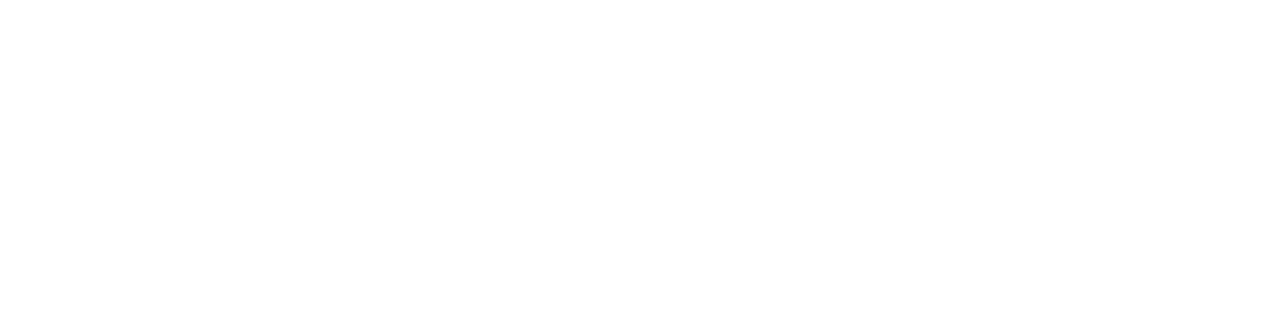
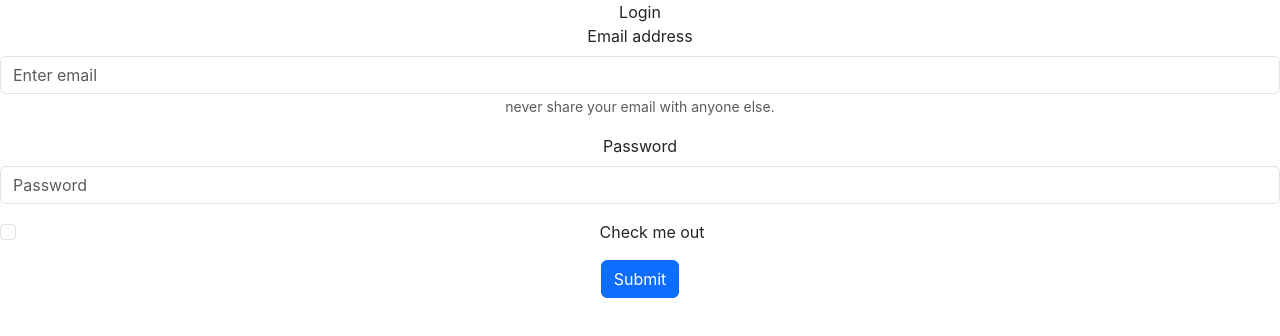
Before and after one commit to sooozi/Moodi, a React (Create React App) app: page /login in a window 1280 px wide. Before the commit this address had no page. Shown: the top 336 px of the page. Built offline with nearby package versions, Linux system fonts and the light colour scheme.

Commit message:
Install react-bootstrap

```diff
--- a/package.json
+++ b/package.json
@@ -7,7 +7,9 @@
     "@testing-library/jest-dom": "^5.17.0",
     "@testing-library/react": "^13.4.0",
     "@testing-library/user-event": "^13.5.0",
+    "bootstrap": "^5.3.3",
     "react": "^18.3.1",
+    "react-bootstrap": "^2.10.5",
     "react-dom": "^18.3.1",
     "react-router-dom": "^6.27.0",
     "react-scripts": "^5.0.1",
--- a/src/App.tsx
+++ b/src/App.tsx
@@ -1,7 +1,10 @@
+import "bootstrap/dist/css/bootstrap.min.css";
 import React from "react";
 import { BrowserRouter, Route, Routes } from "react-router-dom";
 import "./App.css";
 import Home from "./page/Home";
+import Login from "./page/Login";
+import SignUp from "./page/SignUp";
 
 function App() {
   return (
@@ -9,6 +12,8 @@
       <div className="App">
         <Routes>
           <Route path="/" element={<Home />} />
+          <Route path="/login" element={<Login />} />
+          <Route path="/signup" element={<SignUp />} />
         </Routes>
       </div>
     </BrowserRouter>
--- a/src/page/Login.tsx
+++ b/src/page/Login.tsx
@@ -1,7 +1,33 @@
 import React from "react";
+import Button from "react-bootstrap/Button";
+import Form from "react-bootstrap/Form";
 
 const Login = () => {
-  return <div>Login</div>;
+  return (
+    <div>
+      Login
+      <Form>
+        <Form.Group className="mb-3" controlId="formBasicEmail">
+          <Form.Label>Email address</Form.Label>
+          <Form.Control type="email" placeholder="Enter email" />
+          <Form.Text className="text-muted">
+            never share your email with anyone else.
+          </Form.Text>
+        </Form.Group>
+
+        <Form.Group className="mb-3" controlId="formBasicPassword">
+          <Form.Label>Password</Form.Label>
+          <Form.Control type="password" placeholder="Password" />
+        </Form.Group>
+        <Form.Group className="mb-3" controlId="formBasicCheckbox">
+          <Form.Check type="checkbox" label="Check me out" />
+        </Form.Group>
+        <Button variant="primary" type="submit">
+          Submit
+        </Button>
+      </Form>
+    </div>
+  );
 };
 
 export default Login;
```
Also changed, not shown: 1 other file (tests, documents, lock files or other folders).
